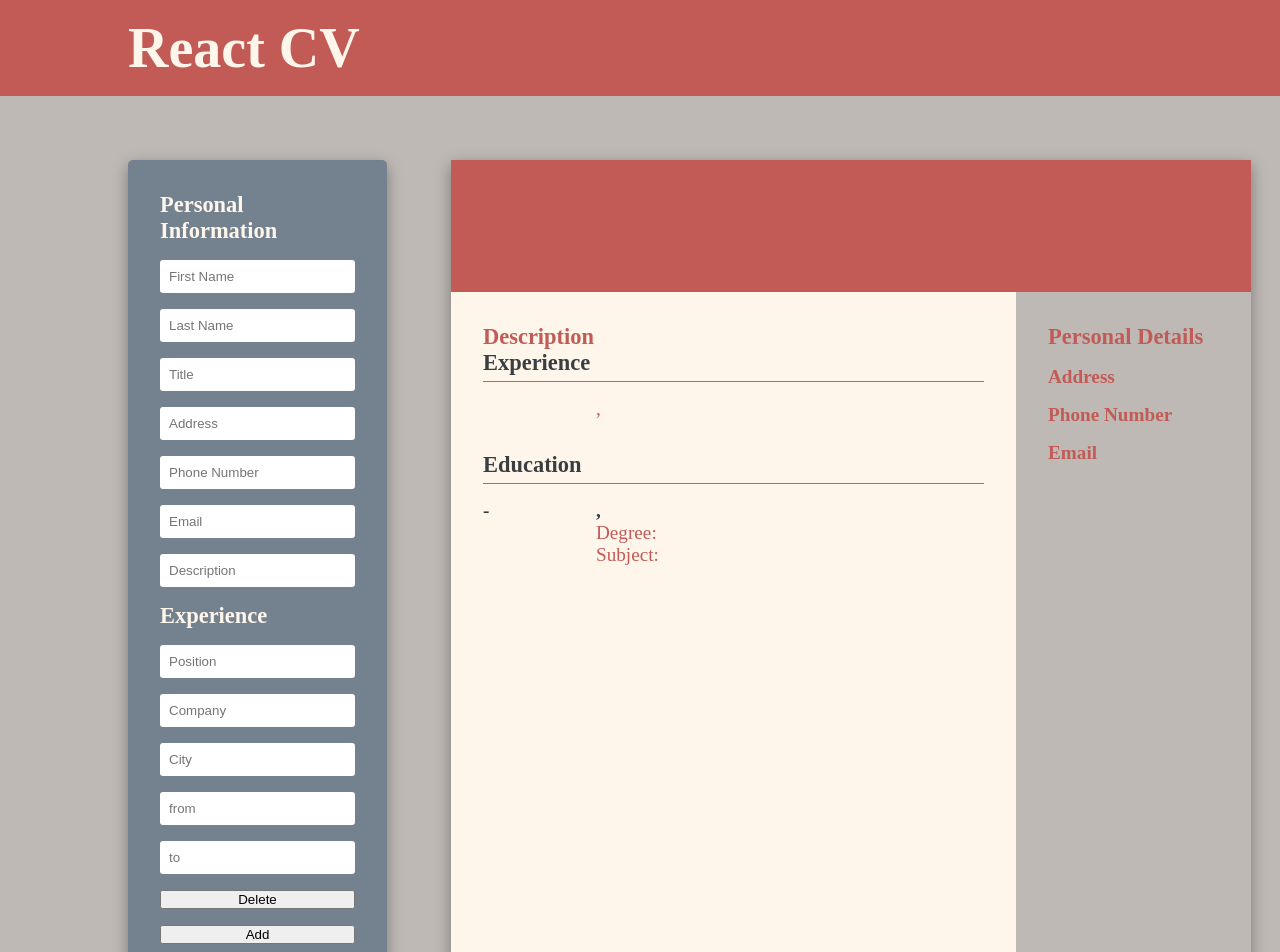
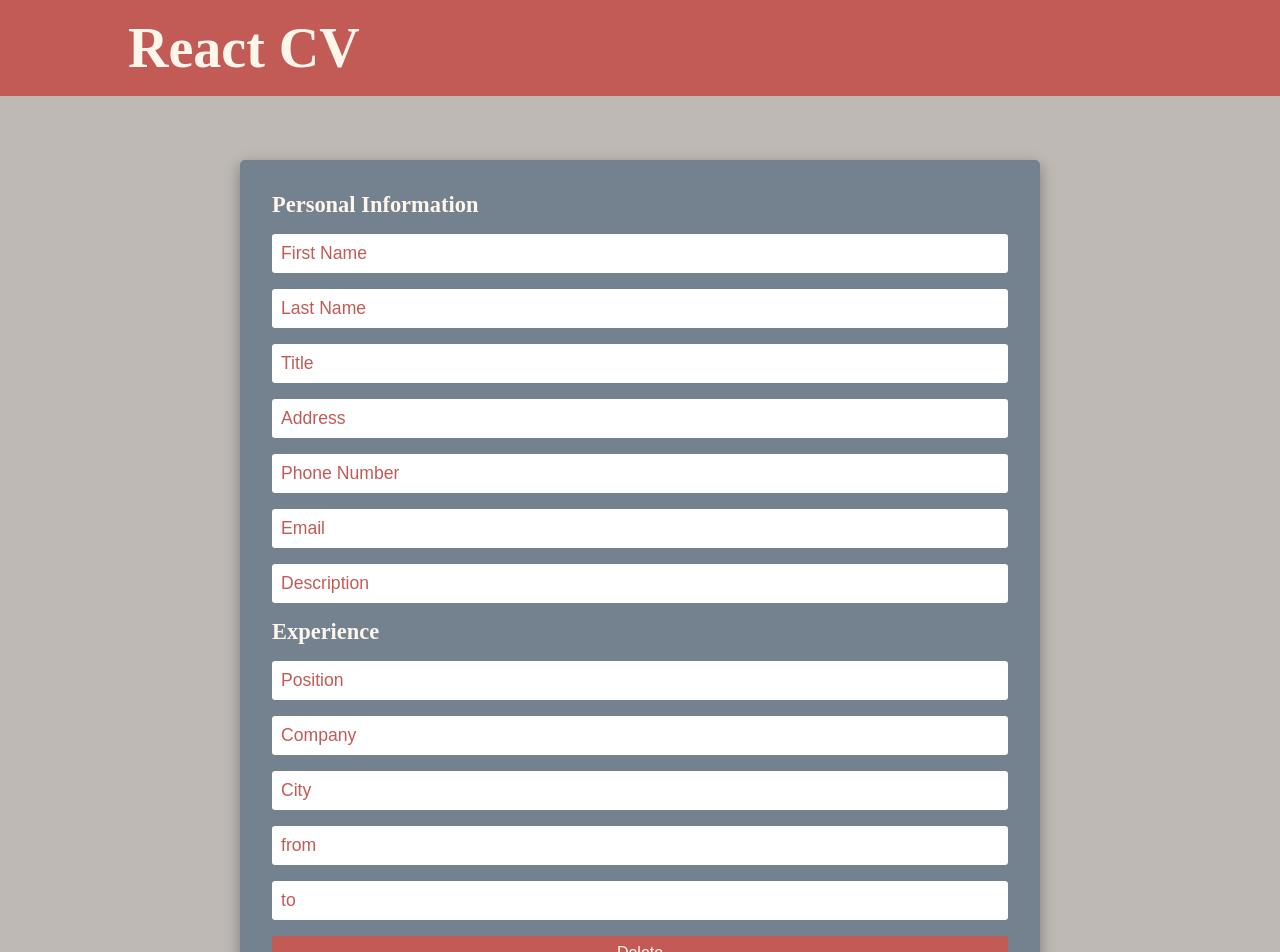
Before and after one commit to Kian2002/React-CV, a React (Vite) app: page / in a window 1280 px wide. Shown: the top 952 px of the page. Built offline with nearby package versions, Linux system fonts and the light colour scheme; a web font is replaced by a local one.

Commit message:
further styling changes

```diff
--- a/src/components/Input/Education.jsx
+++ b/src/components/Input/Education.jsx
@@ -36,13 +36,19 @@ const Education = ({ educationInfo, setEducationInfo }) => {
         return (
           <div key={item.key} className={styles["input-wrapper"]}>
             {item}
-            <button id={item.key} onClick={handleDelete}>
+            <button
+              className={styles.button}
+              id={item.key}
+              onClick={handleDelete}
+            >
               Delete
             </button>
           </div>
         );
       })}
-      <button onClick={handleAdd}>Add</button>
+      <button className={styles.button} onClick={handleAdd}>
+        Add
+      </button>
     </div>
   );
 };
--- a/src/components/Input/Experience.jsx
+++ b/src/components/Input/Experience.jsx
@@ -38,13 +38,19 @@ const Experience = ({ experienceInfo, setExperienceInfo }) => {
         return (
           <div key={item.key} className={styles["input-wrapper"]}>
             {item}
-            <button id={item.key} onClick={handleDelete}>
+            <button
+              className={styles.button}
+              id={item.key}
+              onClick={handleDelete}
+            >
               Delete
             </button>
           </div>
         );
       })}
-      <button onClick={handleAdd}>Add</button>
+      <button className={styles.button} onClick={handleAdd}>
+        Add
+      </button>
     </div>
   );
 };
--- a/src/components/output/ExperienceOutput.jsx
+++ b/src/components/output/ExperienceOutput.jsx
@@ -10,7 +10,7 @@ export const ExperienceOutput = ({ experienceInfo }) => {
         return (
           <div key={uuidv4()} className={styles["wrapper__content"]}>
             <h4 className={styles["wrapper__content__date"]}>
-              {item.from} {item.position != "" && "-"} {item.to}
+              {item.from} - {item.to}
             </h4>
 
             <div className={styles["wrapper__content__main"]}>
--- a/src/components/output/Output.jsx
+++ b/src/components/output/Output.jsx
@@ -15,8 +15,8 @@ const Output = ({ personalInfo, experienceInfo, educationInfo }) => {
       </header>
 
       <div className={styles.wrapper}>
-        <div>
-          <h3>Description</h3>
+        <div className={styles["wrapper__main"]}>
+          <h3 className={styles["wrapper__h3"]}>Description</h3>
           <p>{personalInfo.description}</p>
         </div>
 
--- a/src/components/output/PersonalOutput.jsx
+++ b/src/components/output/PersonalOutput.jsx
@@ -3,20 +3,20 @@ import styles from "../styles/output.module.css";
 
 const PersonalOutput = ({ personalInfo }) => {
   return (
-    <div className={styles.personalMain}>
-      <div className={styles.personalDetails}>
-        <h3>Personal Details</h3>
-        <div className={styles.details}>
+    <div className={styles["personal-main"]}>
+      <div className={styles["personal-details"]}>
+        <h3 className={styles["wrapper__h3"]}>Personal Details</h3>
+        <div className={styles["wrapper__content__main"]}>
           <div>
-            <h4>Address</h4>
+            <h4>Address: </h4>
             {personalInfo.address}
           </div>
           <div>
-            <h4>Phone Number</h4>
+            <h4>Phone Number: </h4>
             {personalInfo.number}
           </div>
           <div>
-            <h4>Email</h4>
+            <h4>Email: </h4>
             {personalInfo.email}
           </div>
         </div>
--- a/src/components/styles/home.module.css
+++ b/src/components/styles/home.module.css
@@ -6,6 +6,8 @@
     padding: 4rem 8rem;
     max-width: 1800px;
     margin: 0px auto;
+    transition: all .4s ease-in-out;
+    scroll-behavior: smooth;
 }
 
 .input {
@@ -39,4 +41,45 @@
     border: 1px solid transparent;
     border-radius: .2rem;
     padding: .5rem;
+    color: var(--background-color);
+    outline: none;
+    font-size: 1.1rem;
 }
+
+.input-wrapper input:focus {
+    border: 1px solid var(--background-color);
+}
+
+.input-wrapper input::placeholder {
+    color: var(--background-color);
+    font-size: 1.1rem;
+}
+
+.button {
+    background-color: var(--background-color);
+    border: none;
+    padding: 0.5rem;
+    font-size: 1rem;
+    color: var(--text-color);
+    border-radius: .2rem;
+    cursor: pointer;
+    transition: ease-in-out .2s;
+}
+
+.button:hover {
+    background-color: var(--text-color);
+    color: var(--background-color);
+}
+
+.button:active {
+    transform: scale(0.95);
+}
+
+@media screen and (max-width: 1500px) {
+    .main {
+        flex-direction: column;
+        padding: 4rem 2rem;
+        justify-content: center;
+        align-items: center;
+    }
+}
--- a/src/components/styles/output.module.css
+++ b/src/components/styles/output.module.css
@@ -16,6 +16,14 @@
     color: var(--text-color);
 }
 
+.header h3 {
+    font-size: 2.5rem;
+}
+
+.header span {
+    font-size: 1.5rem;
+}
+
 .wrapper {
     padding: 2rem;
     background-color: var(--text-color);
@@ -24,13 +32,13 @@
 
 /* personal */
 
-.personalMain {
+.personal-main {
     padding: 2rem;
     background-color: #BEB9B5;
     color: var(--background-color);
 }
 
-.personalDetails {
+.personal-details {
     display: flex;
     flex-direction: column;
     gap: 1rem;
@@ -58,7 +66,7 @@
 }
 
 .wrapper__h3 {
-    padding-bottom: 0.3rem;
+    padding-bottom: 0.5rem;
     border-bottom: 1px solid var(--element-color);
     color: #3a3e40;
 }
```
